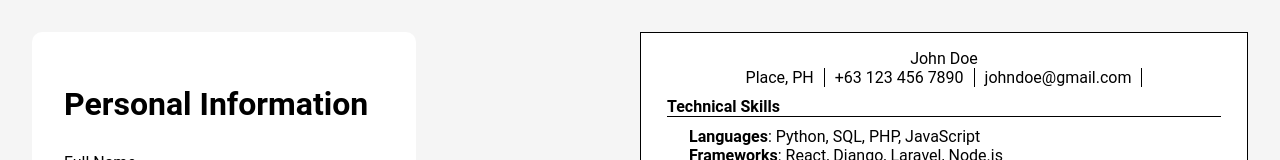
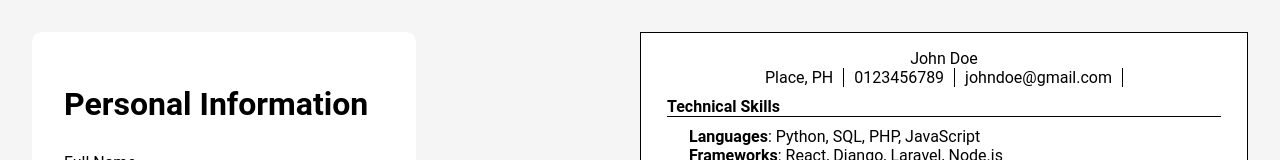
Before and after one commit to Veritaaaas/cv-maker, a React (Vite) app in the folder app-cv-maker/: page / in a window 1280 px wide. Shown: the top 160 px of the page. Built offline with nearby package versions, Linux system fonts and the light colour scheme.

Commit message:
added functionality to edit personal info

```diff
--- a/app-cv-maker/src/App.jsx
+++ b/app-cv-maker/src/App.jsx
@@ -1,21 +1,41 @@
-import Resume from "./Resume"
-import General_information from "./General_information"
-import Education from "./Education"
-import Work_experience from "./Work_experience"
+import React, { useState } from 'react';
+import Resume from "./Resume";
+import General_information from "./General_information";
+import Education from "./Education";
+import Work_experience from "./Work_experience";
 
 function App() {
-  return (
+ const [fullName, setFullName] = useState('');
+ const [email, setEmail] = useState('');
+ const [phoneNumber, setPhoneNumber] = useState('');
+ const [address, setAddress] = useState('');
+
+ return (
     <div className="content">
       <div className="input-container">
-        <General_information />
+        <General_information
+          fullName={fullName}
+          setFullName={setFullName}
+          email={email}
+          setEmail={setEmail}
+          phoneNumber={phoneNumber}
+          setPhoneNumber={setPhoneNumber}
+          address={address}
+          setAddress={setAddress}
+        />
         <Education />
         <Work_experience />
       </div>
       <div className="output-container">
-        <Resume />
+        <Resume
+          fullName={fullName || undefined}
+          email={email || undefined}
+          phoneNumber={phoneNumber || undefined}
+          address={address || undefined}
+        />
       </div>
     </div>
-  )
+ )
 }
 
-export default App
+export default App;
--- a/app-cv-maker/src/General_information.jsx
+++ b/app-cv-maker/src/General_information.jsx
@@ -1,16 +1,17 @@
+import React from 'react';
 
-function General_information() {
+function General_information({ fullName, setFullName, email, setEmail, phoneNumber, setPhoneNumber, address, setAddress }) {
     return (
         <div className="Personal-Information">
             <h1>Personal Information</h1>
             <label>Full Name</label>
-            <input type="text" placeholder="Enter your full name" />
+            <input type="text" value={fullName} onChange={(e) => setFullName(e.target.value)} placeholder="Enter your full name" />
             <label>Email</label>
-            <input type="email" placeholder="Enter your email" />
+            <input type="email" value={email} onChange={(e) => setEmail(e.target.value)} placeholder="Enter your email" />
             <label>Phone Number</label>
-            <input type="tel" placeholder="Enter your phone number" />
+            <input type="tel" value={phoneNumber} onChange={(e) => setPhoneNumber(e.target.value)} placeholder="Enter your phone number" />
             <label>Address</label>
-            <input type="text" placeholder="Enter your address" />
+            <input type="text" value={address} onChange={(e) => setAddress(e.target.value)} placeholder="Enter your address" />
         </div>
     )
 }
--- a/app-cv-maker/src/Resume.jsx
+++ b/app-cv-maker/src/Resume.jsx
@@ -1,13 +1,22 @@
+import React from 'react';
+import PropTypes from 'prop-types';
+import './resume.css';
 
-function Resume() {
+function Resume(
+    {
+        fullName = "John Doe",
+        email = "johndoe@gmail.com",
+        phoneNumber = "0123456789",
+        address = "Place, PH"
+    }) {
     return (
         <div className="Resume">
             <div className="personal-info">
-                <div className="name">John Doe</div>
+                <div className="name">{fullName}</div>
                 <div className="personal-details">
-                    <div className="address">Place, PH</div>
-                    <div className="phone-number">+63 123 456 7890</div>
-                    <div className="email">johndoe@gmail.com</div>
+                    <div className="address">{address}</div>
+                    <div className="phone-number">{phoneNumber}</div>
+                    <div className="email">{email}</div>
                 </div>
             </div>
 
@@ -96,7 +105,7 @@ function Resume() {
                     </div>
                     <div className="awards">
                         <ul>
-                            <li>Dean's List Awardee</li>
+                            <li>Dean List Awardee</li>
                             <li>Best Thesis Award</li>
                         </ul>
                     </div>
@@ -106,4 +115,13 @@ function Resume() {
     )
 }
 
+Resume.propTypes = {
+    fullName: PropTypes.string,
+    email: PropTypes.string,
+    phoneNumber: PropTypes.string,
+    address: PropTypes.string,
+  };
+
+
+
 export default Resume;
--- a/app-cv-maker/src/index.css
+++ b/app-cv-maker/src/index.css
@@ -53,111 +53,3 @@ html, body {
 
 
 /* Resume Part */
-.output-container {
-    display: flex;
-    justify-content: center;
-}
-
-
-.Resume {
-    padding: 1rem;
-    background-color: #ffff;
-    border: 1px solid black;
-}
-
-.personal-info {
-    display: flex;
-    align-items: center;
-    flex-direction: column;
-}
-
-.personal-details {
-    display: flex;
-    gap: 10px;
-}
-
-.personal-details div {
-    padding-right: 10px;
-    border-right: 1px solid black;
-}
-
-.skills h4 {
-    border-bottom: 1px solid black;
-    margin: 10px;
-}
-
-.skill-label {
-    font-weight: bold;
-}
-
-.skills .skill-list {
-    padding-left: 2rem;
-}
-
-.experience h4 {
-    border-bottom: 1px solid black;
-    margin: 10px;
-}
-
-.experience .job-list {
-    padding-left: 2rem;
-    padding-right: 2rem;
-}
-
-.job {
-    font-size: 15px;
-}
-
-.job .primary-info {
-    display: grid;
-    grid-template-columns: 1fr 1fr;
-    grid-template-rows: 1fr 1fr;
-}
-
-.job-title {
-    font-size: 18px;
-    font-weight: bold;
-}
-
-.company {
-    display: flex;
-    justify-content: flex-end;
-}
-
-.projects h4 {
-    border-bottom: 1px solid black;
-    margin: 10px;
-}
-
-.projects .project-list {
-    padding-left: 2rem;
-    padding-right: 2rem;
-    font-size: 15px;
-}
-
-.projects .project-title {
-    font-size: 18px;
-    font-weight: bold;
-}
-
-.education h4 {
-    border-bottom: 1px solid black;
-    margin: 10px;
-}
-
-.education .school-list {
-    padding-left: 2rem;
-    padding-right: 2rem;
-    font-size: 15px;
-}
-
-.education .school {
-    display: grid;
-    grid-template-columns: 1fr 1fr;
-    grid-template-rows: 1fr 1fr;
-}
-
-.education .location, .education .date {
-    display: flex;
-    justify-content: flex-end;
-}
--- /dev/null
+++ b/app-cv-maker/src/resume.css
@@ -0,0 +1,108 @@
+.output-container {
+    display: flex;
+    justify-content: center;
+}
+
+
+.Resume {
+    padding: 1rem;
+    background-color: #ffff;
+    border: 1px solid black;
+}
+
+.personal-info {
+    display: flex;
+    align-items: center;
+    flex-direction: column;
+}
+
+.personal-details {
+    display: flex;
+    gap: 10px;
+}
+
+.personal-details div {
+    padding-right: 10px;
+    border-right: 1px solid black;
+}
+
+.skills h4 {
+    border-bottom: 1px solid black;
+    margin: 10px;
+}
+
+.skill-label {
+    font-weight: bold;
+}
+
+.skills .skill-list {
+    padding-left: 2rem;
+}
+
+.experience h4 {
+    border-bottom: 1px solid black;
+    margin: 10px;
+}
+
+.experience .job-list {
+    padding-left: 2rem;
+    padding-right: 2rem;
+}
+
+.job {
+    font-size: 15px;
+}
+
+.job .primary-info {
+    display: grid;
+    grid-template-columns: 1fr 1fr;
+    grid-template-rows: 1fr 1fr;
+}
+
+.job-title {
+    font-size: 18px;
+    font-weight: bold;
+}
+
+.company {
+    display: flex;
+    justify-content: flex-end;
+}
+
+.projects h4 {
+    border-bottom: 1px solid black;
+    margin: 10px;
+}
+
+.projects .project-list {
+    padding-left: 2rem;
+    padding-right: 2rem;
+    font-size: 15px;
+}
+
+.projects .project-title {
+    font-size: 18px;
+    font-weight: bold;
+}
+
+.education h4 {
+    border-bottom: 1px solid black;
+    margin: 10px;
+}
+
+.education .school-list {
+    padding-left: 2rem;
+    padding-right: 2rem;
+    font-size: 15px;
+}
+
+.education .school {
+    display: grid;
+    grid-template-columns: 1fr 1fr;
+    grid-template-rows: 1fr 1fr;
+}
+
+.education .location, .education .date {
+    display: flex;
+    justify-content: flex-end;
+}
```
